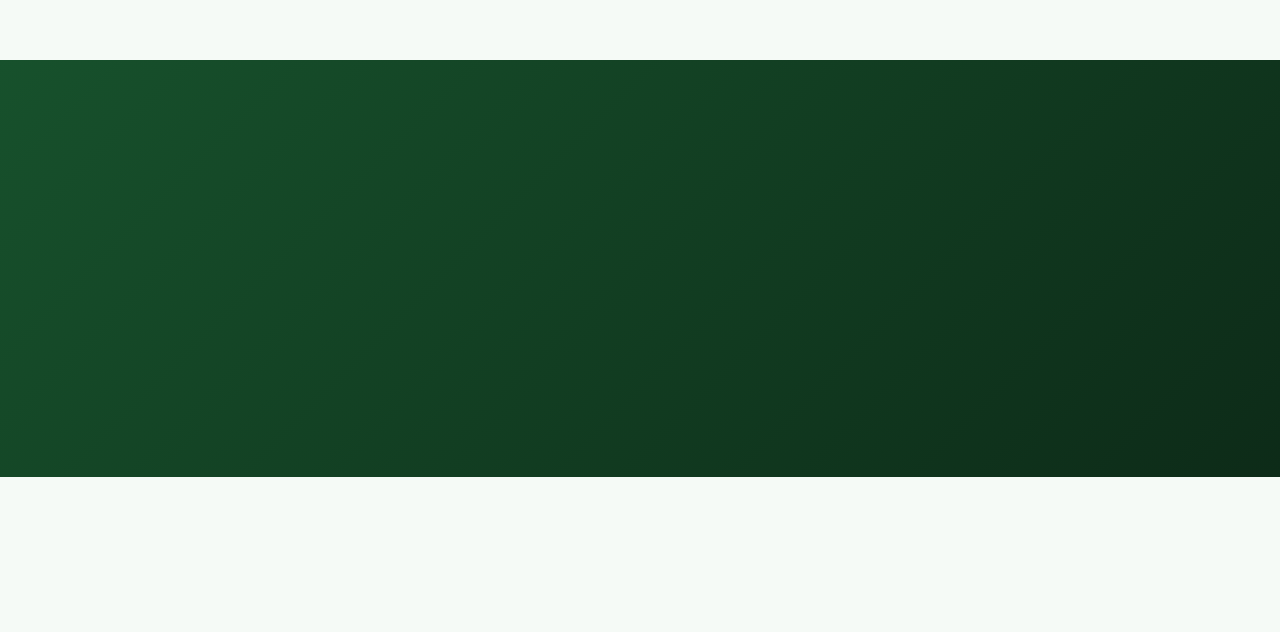
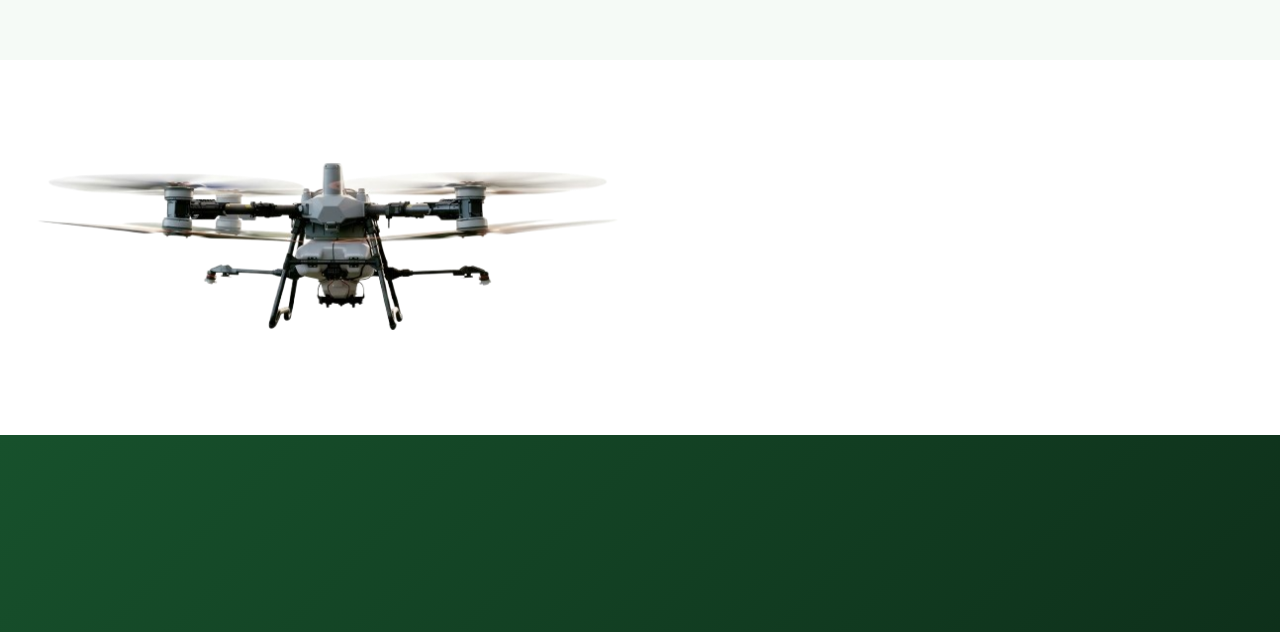
Before and after one commit to santi-villagood/gs-agroquimicos, a plain HTML site: page index.html in a window 1280 px wide. Shown: the part 2003-2635 px from the top of the page. Drawn offline with Linux system fonts and the light colour scheme.

Commit message:
Update index.html

```diff
--- a/index.html
+++ b/index.html
@@ -105,6 +105,14 @@
       <div class="galeria deslizable" id="galeria-pista" role="region" aria-label="Galería de fotos"></div>
     </section>
 
+      <!-- DRON DECORATIVO: grande al principio, se achica y se estaciona al scrollear -->
+  <div class="dron" id="dron" aria-hidden="true">
+    <div class="dron__flota">
+      <img class="dron__img" src="img/dron-frente.png" alt="" width="660" height="375" decoding="async">
+      <div class="pico pico--izq"><span class="pico__niebla"></span></div>
+      <div class="pico pico--der"><span class="pico__niebla"></span></div>
+    </div>
+  </div>
     <!-- 6. CALCULADORA (la calculadora en sí vive en la ventana flotante de abajo) -->
     <section class="seccion seccion--oscura" id="calculadora" aria-labelledby="titulo-calculadora">
       <div class="contenedor calculadora-cta revelar">
```
